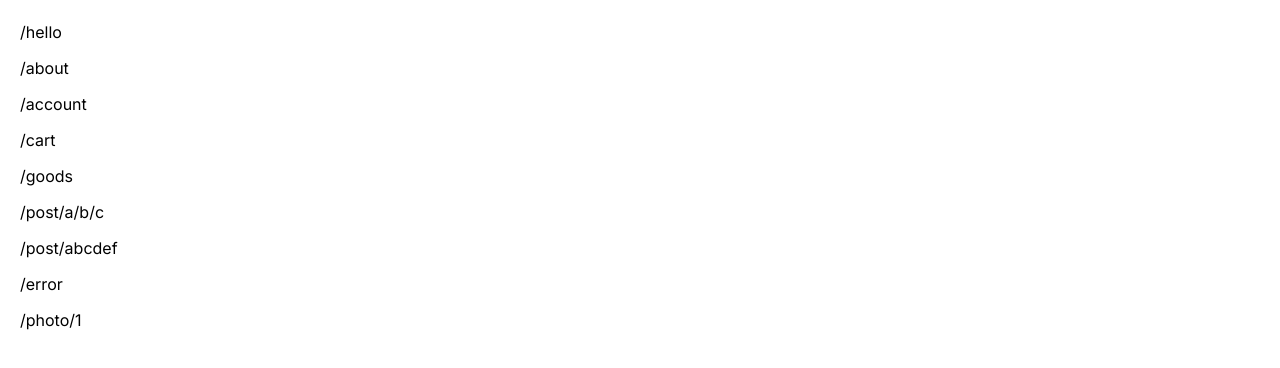
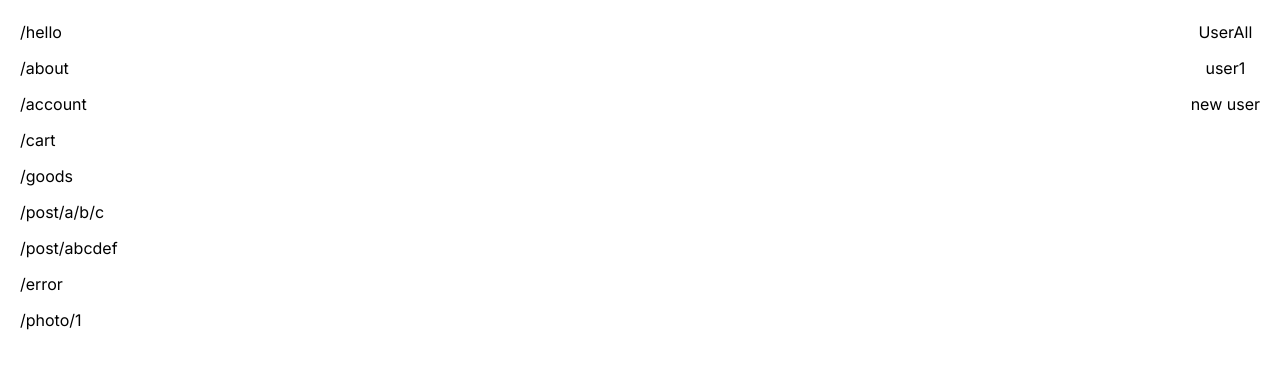
Before and after one commit to vamb/next-demo, a Next.js app: page / in a window 1280 px wide. Shown: the top 368 px of the page. Built offline with nearby package versions, Linux system fonts and the light colour scheme.

Commit message:
feat: call api

```diff
--- /dev/null
+++ b/app/api/RTAPIConstant.js
@@ -0,0 +1,12 @@
+const RTAPIConstant = {}
+
+RTAPIConstant.USER_LIST = [
+  { id: 1, username: 'testUser1', age: 11 },
+  { id: 2, username: 'testUser1', age: 22 },
+  { id: 3, username: 'testUser1', age: 33 },
+  { id: 4, username: 'testUser1', age: 44 },
+  { id: 5, username: 'testUser1', age: 55 },
+  { id: 6, username: 'testUser1', age: 66 },
+]
+
+export default RTAPIConstant
--- /dev/null
+++ b/app/api/route.js
@@ -0,0 +1,20 @@
+import RTAPIConstant from "./RTAPIConstant";
+
+export const getUser = () => {
+  return new Promise(resolve => {
+    resolve(RTAPIConstant.USER_LIST)
+  })
+}
+
+export const getUserById = request => {
+  return new Promise(resolve => {
+    const target = RTAPIConstant.USER_LIST.find(obj => obj.id == request?.id)
+    resolve(target)
+  })
+}
+
+export const submitUser = request => {
+  return new Promise(resolve => {
+    console.log('submitUser request', request)
+  })
+}
--- a/app/page.js
+++ b/app/page.js
@@ -1,16 +1,36 @@
-// 'use client'
+'use client'
 
 import Link from "next/link"
 // 因为这个是客户端才能知道的，服务端是不知道的，所以要加上 'use client' ，否则报错
 // import { usePathname } from 'next/navigation'
 import { Suspense } from 'react'
 import Loading from './loading'
+import { getUser, getUserById, submitUser } from './api/route'
 
 export default function Home() {
   // const pathname = usePathname()
   // console.log('pathname', pathname)
 
+  const handleAllUser = () => {
+    getUser().then(res=>{
+      console.log('handleAllUser res', res)
+    })
+  }
+
+  const fetchUserById = reqParam => {
+    getUserById(reqParam).then(res=>{
+      console.log('fetchUserById res', res)
+    })
+  }
+
+  const newUser = newUser => {
+    submitUser(newUser).then(res=>{
+      console.log('newUser res', res)
+    })
+  }
+
   return (
+    <div className={'flex flex-row justify-between'}>
       <Suspense fallback={<Loading title={'app'} />}>
         <div className={'flex flex-col gap-3 p-5'}>
           <Link href="/hello">/hello</Link>
@@ -24,5 +44,13 @@ export default function Home() {
           <Link href="/photo/1">/photo/1</Link>
         </div>
       </Suspense>
+      <div className={'flex flex-col gap-3 p-5'}>
+        <button onClick={handleAllUser}>UserAll</button>
+        <button onClick={()=>fetchUserById({id: 1})}>user1</button>
+        <button onClick={()=>newUser({id: 7, username: 'testUser7', age: 77})}>
+          new user
+        </button>
+      </div>
+    </div>
   );
 }
```
Lines whose indentation alone changed are shown as unchanged.
